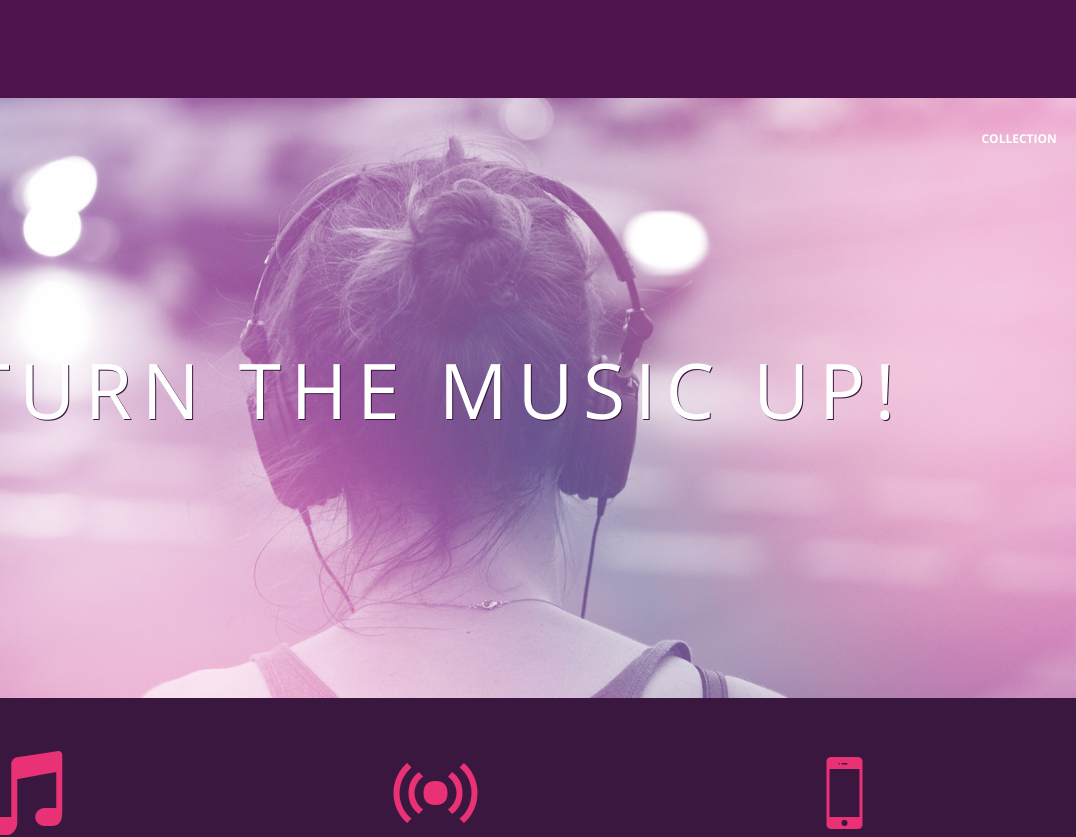
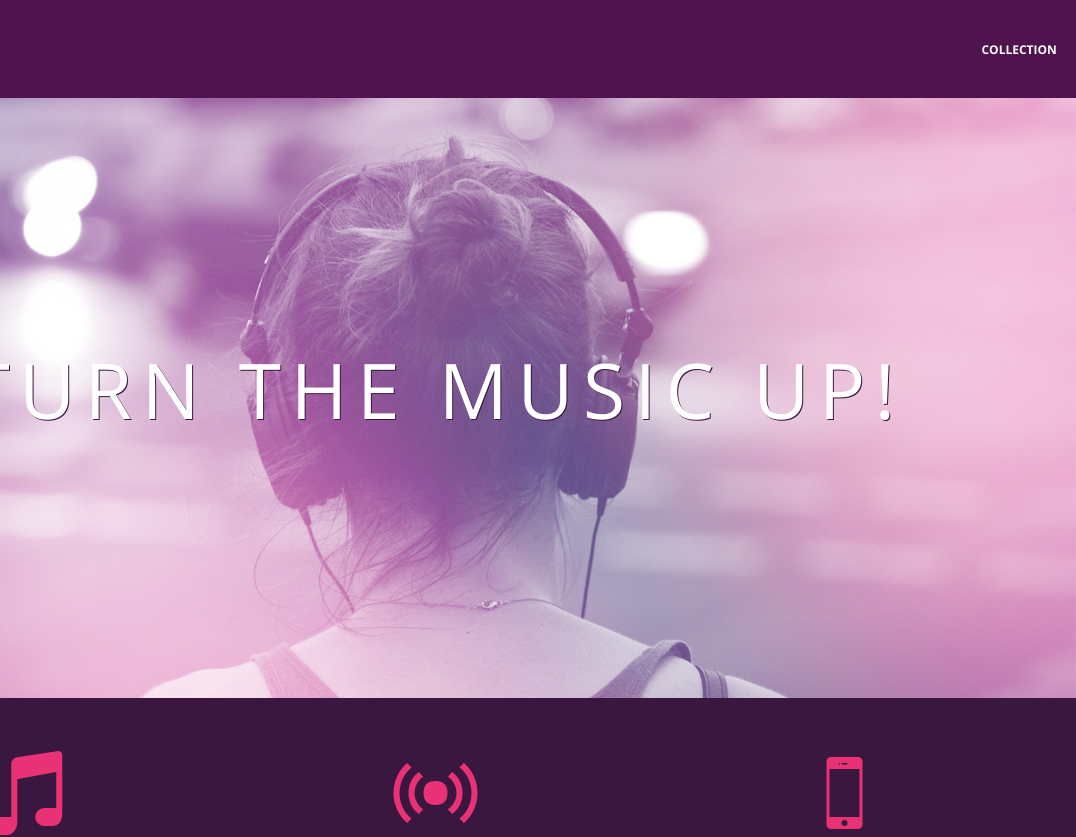
Before and after one commit to mattMusser/Jamable, a plain HTML site: page index.html in a window 1280 px wide. Shown: the top 837 px of the page, 204-1280 px from the left. Drawn offline with nearby package versions, Linux system fonts and the light colour scheme.

Commit message:
Assignment 5 completed

```diff
--- a/styles/main.css
+++ b/styles/main.css
@@ -33,7 +33,7 @@ body {
 .navbar .links-container {
     display: table;
     position: absolute;
-    top: o;
+    top: 0;
     right: 0;
     height: 100px;
     color: white;
```
